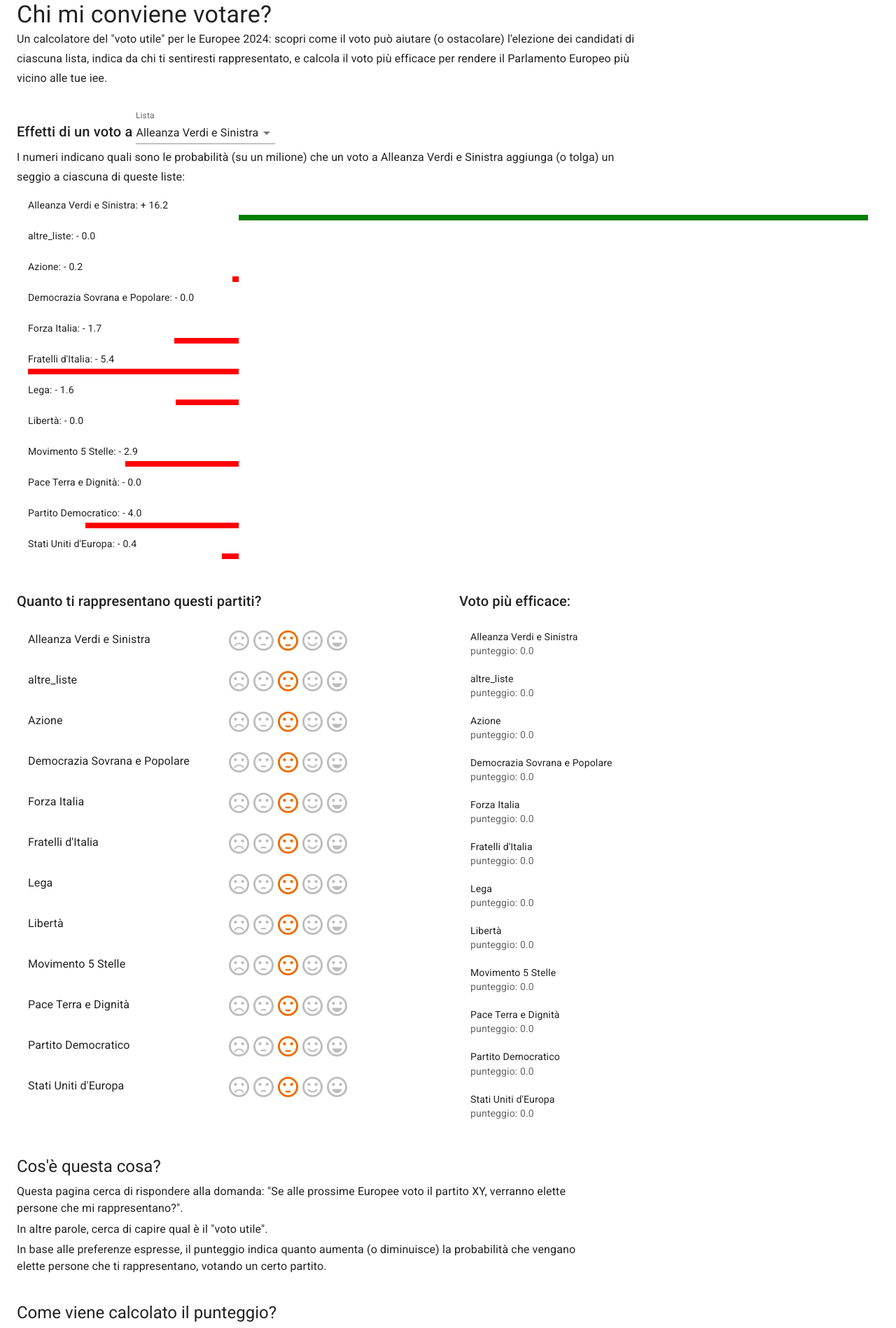
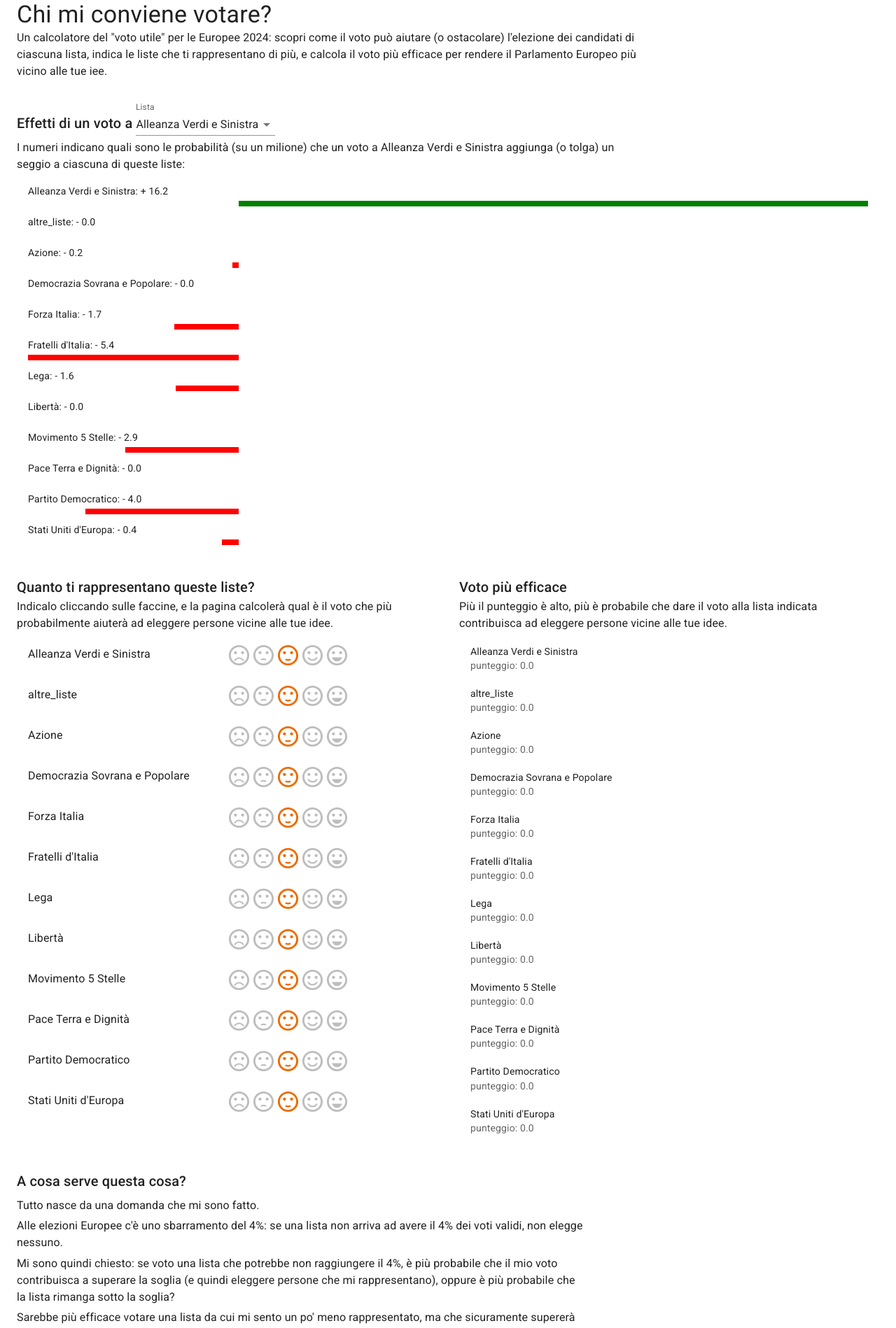
Before and after one commit to fornaeffe/valore_voto, a React (Vite) app: page / in a window 1280 px wide. Shown: the top 1898 px of the page at 70% size. Built offline with nearby package versions, Linux system fonts and the light colour scheme.

Commit message:
riscritto il testo

```diff
--- a/src/App.tsx
+++ b/src/App.tsx
@@ -122,11 +122,11 @@
 
           <Grid item xs={12}>
             <Typography variant="h4">Chi mi conviene votare?</Typography>
-            <Typography variant="subtitle1" maxWidth={"md"}>
+            <Typography variant="body1" maxWidth={"md"}>
               Un calcolatore del "voto utile" per le Europee 2024:
               scopri come il voto può aiutare (o ostacolare)
               l'elezione dei candidati di ciascuna lista,
-              indica da chi ti sentiresti rappresentato,
+              indica le liste che ti rappresentano di più,
               e calcola il voto più efficace per rendere il Parlamento Europeo
               più vicino alle tue iee.
             </Typography>
@@ -149,7 +149,7 @@
                 </Select>
               </FormControl>
             </div>
-            <Typography variant="subtitle1"  maxWidth={"md"}>
+            <Typography variant="body1"  maxWidth={"md"}>
               I numeri indicano quali sono le probabilità (su un milione) che un voto
               a {stato?.partiti[stato.partitoSelezionato]} aggiunga (o tolga) un seggio a ciascuna di queste liste:
             </Typography>
@@ -159,36 +159,68 @@
           </Grid>
 
           <Grid item xs={12} md={6} xl={4}>
-            <Typography variant="h6" gutterBottom>Quanto ti rappresentano questi partiti?</Typography>
+            <Typography variant="h6">Quanto ti rappresentano queste liste?</Typography>
+            <Typography variant="body1">
+              Indicalo cliccando sulle faccine, e la pagina calcolerà qual è il voto che più probabilmente
+              aiuterà ad eleggere persone vicine alle tue idee.
+            </Typography>
             <List>
               {arrayPreferenze}
             </List>
           </Grid>
 
           <Grid item xs={12} md={6} xl={4}>
-            <Typography variant="h6" gutterBottom>Voto più efficace:</Typography>
+            <Typography variant="h6">Voto più efficace</Typography>
+            <Typography variant="body1">
+              Più il punteggio è alto, più è probabile che dare il voto alla lista indicata
+              contribuisca ad eleggere persone vicine alle tue idee.
+            </Typography>
             <List>
               {arrayOutput}
             </List>
           </Grid>
 
           <Grid item xs={12} lg={8}>
-            <Typography variant="h5" gutterBottom>Cos'è questa cosa?</Typography>
+            <Typography variant="h6" gutterBottom>A cosa serve questa cosa?</Typography>
             <Typography gutterBottom>
-              Questa pagina cerca di rispondere alla domanda:
-              "Se alle prossime Europee voto il partito XY, verranno elette persone che mi rappresentano?".
+              Tutto nasce da una domanda che mi sono fatto.
             </Typography>
             <Typography gutterBottom>
-              In altre parole, cerca di capire qual è il "voto utile".
+              Alle elezioni Europee c'è uno sbarramento del 4%:
+              se una lista non arriva ad avere il 4% dei voti validi, non elegge nessuno.
             </Typography>
             <Typography gutterBottom>
-              In base alle preferenze espresse, il punteggio indica quanto aumenta (o diminuisce) la probabilità che vengano elette persone che
-              ti rappresentano, votando un certo partito.
+              Mi sono quindi chiesto: se voto una lista che potrebbe non raggiungere il 4%,
+              è più probabile che il mio voto contribuisca a superare la soglia
+              (e quindi eleggere persone che mi rappresentano), oppure è più probabile
+              che la lista rimanga sotto la soglia?
+            </Typography>
+            <Typography gutterBottom>
+              Sarebbe più efficace votare una lista da cui mi sento un po' meno rappresentato,
+              ma che sicuramente supererà la soglia?
+            </Typography>
+            <Typography gutterBottom>
+              Quale di queste due opzioni renderebbe, nel complesso,
+              il Parlamento Europeo più vicino alle mie idee?
+            </Typography>
+            <Typography gutterBottom>
+              Per rispondere a questa domanda ho realizzato questa web app.
+              Partendo dai risultati dei sondaggi elettorali, stima la probabilità
+              che, aggiungendo un voto in più ad una lista, aumentino o diminuiscano
+              i seggi assegnati alle varie liste. Pesa poi questi seggi in più o in meno
+              in base a quanto mi sento rappresentato da ciascuna lista:
+              se un voto fa aumentare i seggi di una lista da cui mi sento rappresentato
+              il punteggio aumenta, se fa aumentare i seggi di una lista
+              da cui non mi sento rappresentato il punteggio diminuisce.
+              La scelta di voto che ottiene il punteggio più alto è quella che,
+              probabilmente, permette eleggere un maggior numero di persone dalle quali
+              mi sento rappresentato e/o un minor numero di persone dalle quali
+              non mi sento rappresentato.
             </Typography>
           </Grid>
 
           <Grid item xs={12} lg={8}>
-            <Typography variant="h5" gutterBottom>Come viene calcolato il punteggio?</Typography>
+            <Typography variant="h6" gutterBottom>Come funziona?</Typography>
             <Typography gutterBottom>
               Facciamo un esempio: immaginiamo di voler calcolare il punteggio di Alleanza Verdi e Sinistra
             </Typography>
@@ -204,9 +236,10 @@
               Ho quindi fatto la media, tra tutti i possibili risultati, di quanti seggi venivano guadagnati o persi da ciascun partito
               aggiungendo 1000 voti ad Alleanza Verdi e Sinistra. Ho poi moltiplicato questa media per 1000: il numero ottenuto indica
               quanti milionesimi di seggio vengono aggiunti o tolti, in media, a ciascun partito, per ogni voto dato ad Alleanza Verdi e Sinistra.
+              Questo risultato è quello visibile nella prima tabella.
             </Typography>
             <Typography gutterBottom>
-              A questo punto moltiplico ciascuno di questi numeri per la preferenza che hai assegnato: <br />
+              A questo punto moltiplico ciascuno di questi numeri per la preferenza che ho assegnato: <br />
               -2 per <SentimentVeryDissatisfiedIcon color="error" /><br />
               -1 per <SentimentDissatisfiedIcon color="error" /><br />
               0 per <SentimentSatisfiedIcon color="warning" /><br />
@@ -216,15 +249,15 @@
             <Typography gutterBottom>
               Ad esempio, se un voto ad Alleanza Verdi e Sinistra in media aggiunge tre milionesimi di seggio ad Alleanza Verdi e Sinistra
               ma nello stesso tempo ne toglie un milionesimo al Partito Democratico,
-              e tu hai segnato
+              e ho segnato
               <SentimentSatisfiedAltIcon color="success" /> per Alleanza Verdi e Sinistra
               e <SentimentVerySatisfiedIcon color="success" /> per il Partito Democratico,
-              il punteggio sarà di ( 3 milionesimi x 1 ) + ( - 1 milionesimo x 2) = 1
+              il punteggio sarà di ( 3 milionesimi x 1 ) + ( - 1 milionesimo x 2) = +1
             </Typography>
             <Typography gutterBottom>
               Questo viene ripetuto per ciascun partito:
               votare il partito con il punteggio più alto sarà quindi la scelta che,
-              in media, aumenterà di più il numero di persone che ti rappresentano nel Parlamento Europeo.
+              in media, aumenterà di più il numero di persone che mi rappresentano nel Parlamento Europeo.
             </Typography>
 
           </Grid>
```
